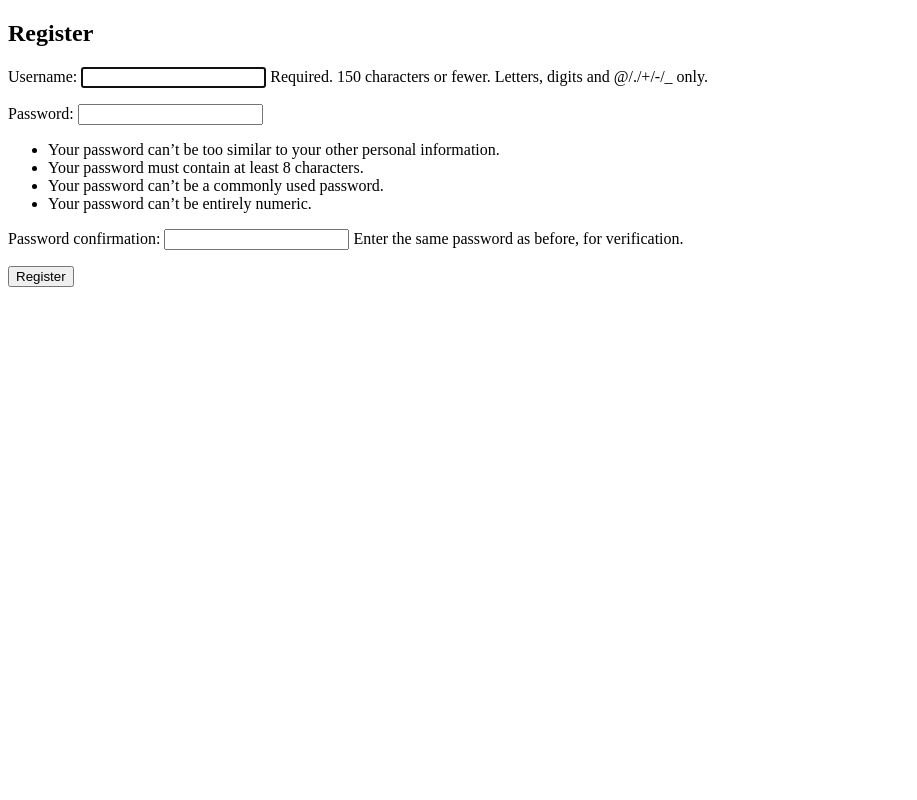
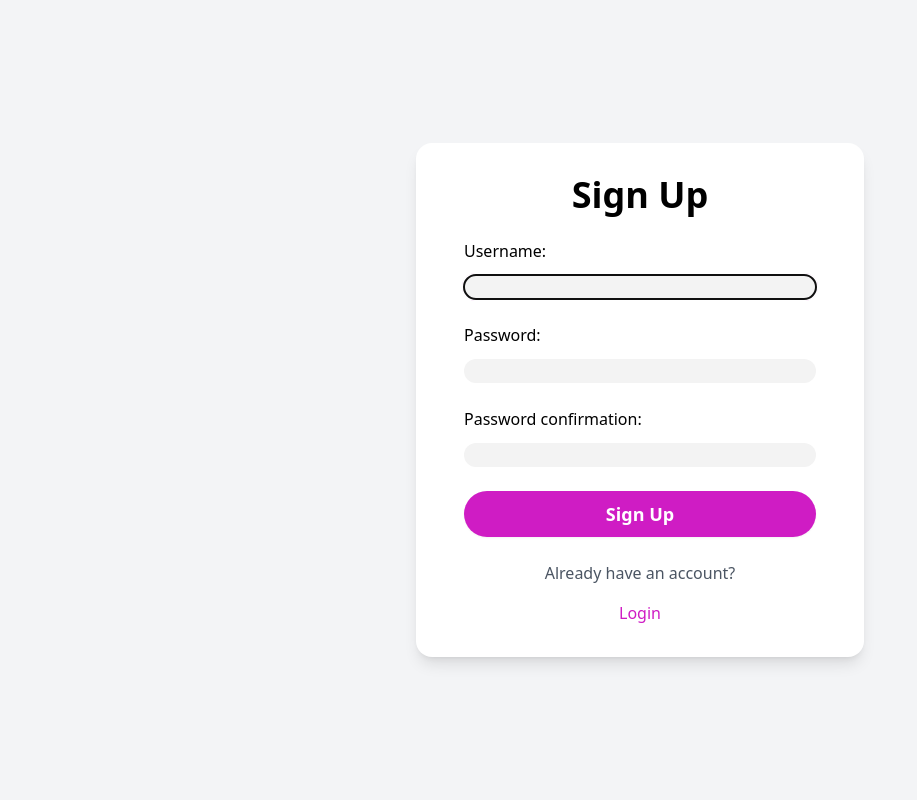
Before and after one commit to Sandesh-Pyakurel/Bidding, a Django app: page /signup/ in a window 1280 px wide. Shown: the whole page, without its empty margins (0-917 px from the left). Run offline with Django 5.2, Linux system fonts and the light colour scheme; some libraries are stand-ins or nearby versions.

Commit message:
feat: sign up page

```diff
--- a/auction/templates/login_page.html
+++ b/auction/templates/login_page.html
@@ -38,8 +38,8 @@
                 {{ form.as_p }}
                 <button type="submit" class="w-full py-2 px-4 border border-transparent rounded-3xl shadow-sm text-lg font-semibold text-white bg-[#cf1cc4] hover:bg-[#a12699] focus:outline-none focus:ring-2 focus:ring-offset-2 focus:ring-[#cf1cc4]">Login</button>
                 <div class="text-center flex gap-4 flex-col">
-                    <a href="#" class="block font-medium text-gray-600">Forgot password?</a>
-                    <a href="#" class="block font-medium text-[#cf1cc4] hover:text-[#a12699]">Sign up</a>
+                    <div class="block font-medium text-gray-600">Forgot password?</div>
+                    <a href="{% url 'signup' %}" class="block font-medium text-[#cf1cc4] hover:text-[#a12699]">Sign up</a>
                 </div>
             </form>
         </div>
--- a/auction/templates/signup_page.html
+++ b/auction/templates/signup_page.html
@@ -1,15 +1,63 @@
-<!DOCTYPE html>
-<html lang="en">
-<head>
-    <meta charset="UTF-8">
-    <title>Register</title>
-</head>
-<body>
-    <h2>Register</h2>
-    <form method="post">
-        {% csrf_token %}
-        {{ form.as_p }}
-        <button type="submit">Register</button>
-    </form>
-</body>
-</html>
+{% extends "base.html" %}
+
+{% block title %}
+    Sign Up
+{% endblock title %}
+
+{% block style %}
+    <style>
+        label {
+            display: block;
+            margin-bottom: 0.5rem;
+            color: #333;
+            letter-spacing: 1px;
+        }
+        input {
+            display: block;
+            width: 100%;
+            padding: 0.5rem;
+            margin-bottom: 1rem;
+            border: none;
+            background-color: #f3f3f3 !important;
+            border-radius: .8rem !important;
+            transition: border-color 0.3s, box-shadow 0.3s;
+        }
+        input:focus {
+            border-color: #cf1cc4 !important;
+            box-shadow: 0 0 0 2px rgba(207, 28, 196, 0.4) !important;
+        }
+    </style>
+{% endblock style %}
+
+{% block body %}
+    <div class="bg-gray-100 flex items-center justify-center min-h-screen">
+        <div class="p-8 px-12 bg-white rounded-2xl shadow-lg max-w-md w-full">
+            <h2 class="text-4xl font-bold text-center mb-6">Sign Up</h2>
+            <form method="post" class="space-y-6">
+                {% csrf_token %}
+                <div class="gap-3 flex flex-col">
+                    Username:
+                    {{form.username}}
+                    {% for error in form.username.errors %}{% endfor %}
+                </div>
+                <div class="gap-3 flex flex-col">
+                    Password:
+                    {{form.password1}}
+                    {% for error in form.password1.errors %}{% endfor %}
+                </div>
+
+                <div class="gap-3 flex flex-col">
+                    Password confirmation:
+                    {{form.password2}}
+                    {% for error in form.password2.errors %}{% endfor %}
+                </div>
+
+                <button type="submit" class="w-full py-2 px-4 border border-transparent rounded-3xl shadow-sm text-lg font-semibold text-white bg-[#cf1cc4] hover:bg-[#a12699] focus:outline-none focus:ring-2 focus:ring-offset-2 focus:ring-[#cf1cc4]">Sign Up</button>
+                <div class="text-center flex gap-4 flex-col">
+                    <div class="block font-medium text-gray-600">Already have an account?</div>
+                    <a href="{% url 'login'%}" class="block font-medium text-[#cf1cc4] hover:text-[#a12699]">Login</a>
+                </div>
+            </form>
+        </div>
+    </div>
+{% endblock body %}
--- a/bidding/settings.py
+++ b/bidding/settings.py
@@ -14,7 +14,7 @@ from pathlib import Path
 
 from shutil import which
 
-# NPM_BIN_PATH = which("npm")
+NPM_BIN_PATH = which("npm")
 
 # Build paths inside the project like this: BASE_DIR / 'subdir'.
 BASE_DIR = Path(__file__).resolve().parent.parent
```
Also changed, not shown: auction/templates/login_page.old.html (deleted, +0 -15 lines).
